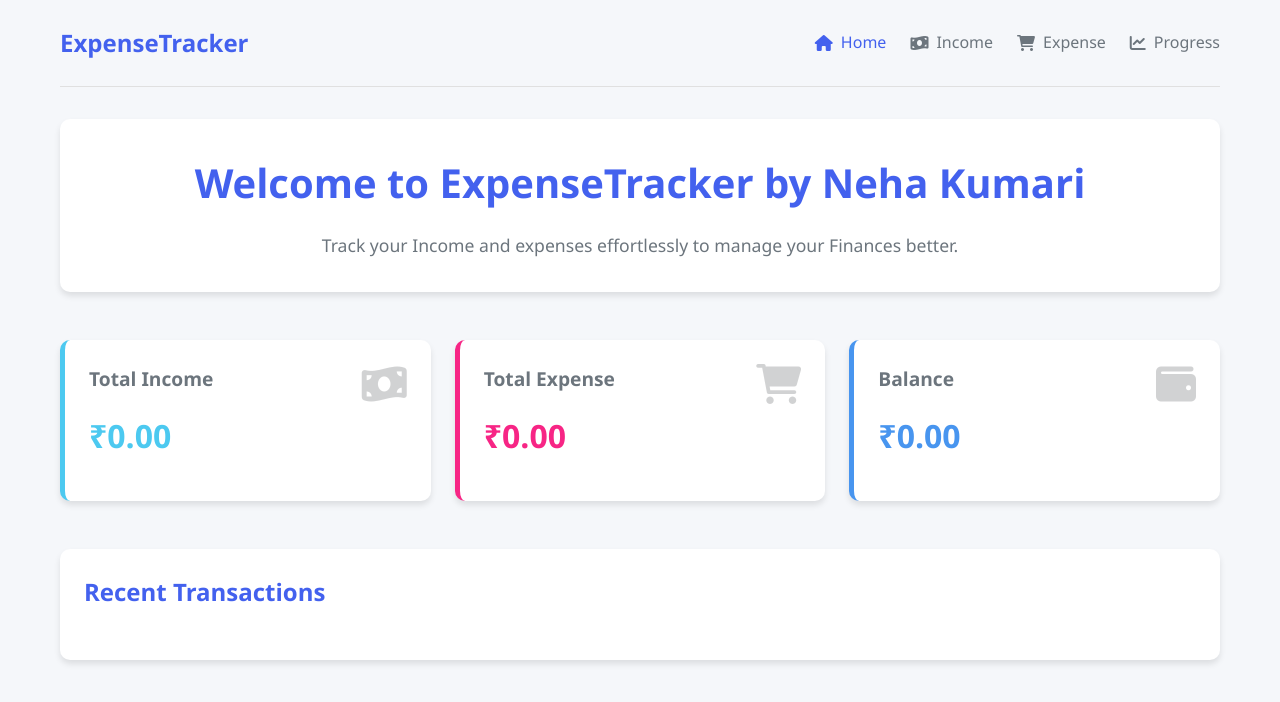
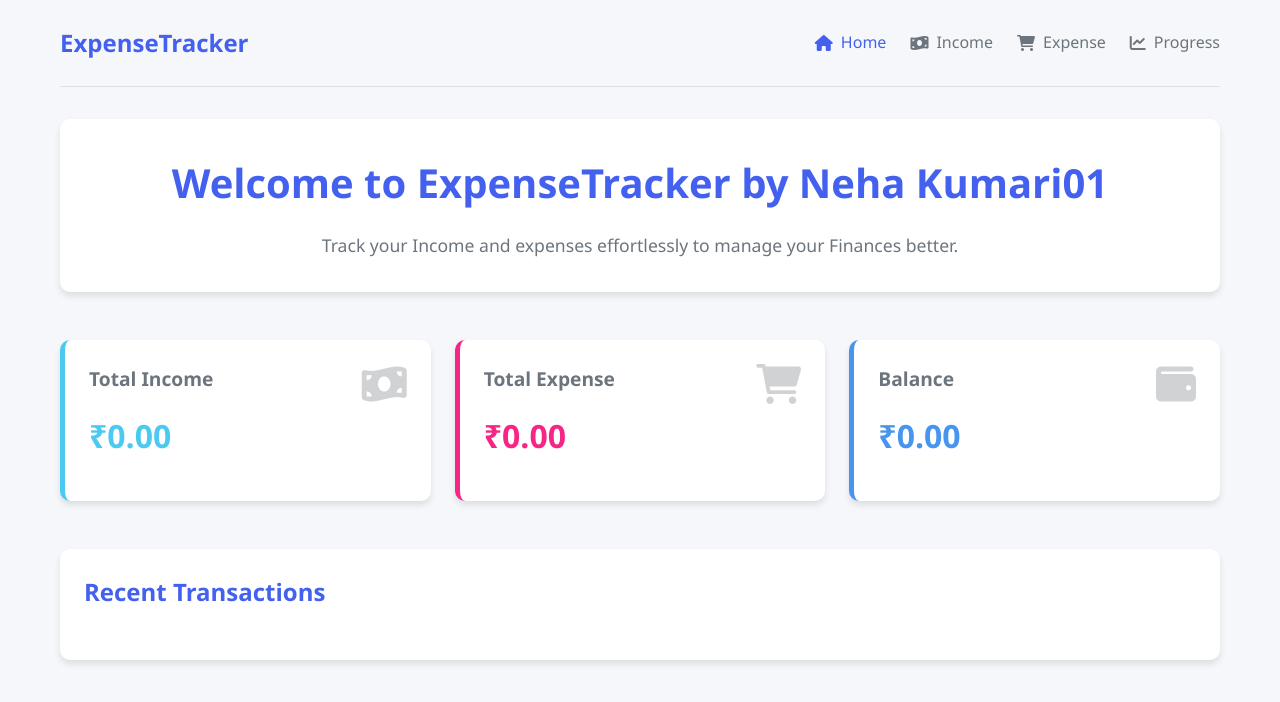
Before and after one commit to gouravkumar17/expensetrackerdevops, a plain HTML site: page devopsexpense/index.html in a window 1280 px wide. Drawn offline with nearby package versions, Linux system fonts and the light colour scheme.

Commit message:
Update index.html

```diff
--- a/devopsexpense/index.html
+++ b/devopsexpense/index.html
@@ -28,7 +28,7 @@
             <!-- Home Page -->
             <section id="home" class="page active">
                 <div class="hero">
-                    <h1>Welcome to ExpenseTracker by Neha Kumari</h1>
+                    <h1>Welcome to ExpenseTracker by Neha Kumari01</h1>
                     <p>Track your Income and expenses effortlessly to manage your Finances better.</p>
                 </div>
 
```
